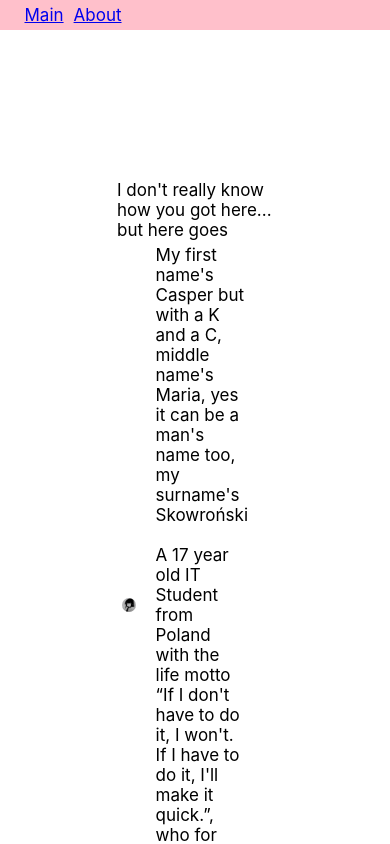
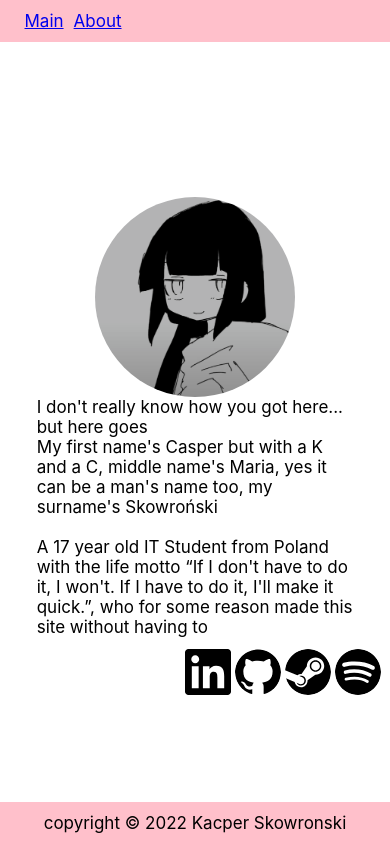
Before and after one commit to PandaHajs/Skowronskime, a Next.js app: page /about in a window 390 px wide. Shown: the top 844 px of the page. Built offline with nearby package versions, Linux system fonts and the light colour scheme.

Commit message:
More mobile 'friendly'

```diff
--- a/pages/about.js
+++ b/pages/about.js
@@ -5,11 +5,11 @@ export default function Home() {
   return (
     <>
       <Layout>
-        <p>I don&apos;t really know how you got here... but here goes</p>
         <div className="box">
-          <span className="box-img">
-            <Image src="/Koto.png" alt="Koto" width={500} height={500} />
-          </span>
+          <div className="box-img">
+            <Image src="/Koto.png" alt="Koto" width={200} height={200} />
+          </div>
+          <p>I don&apos;t really know how you got here... but here goes</p>
           <p>
             My first name&apos;s Casper but with a K and a C, middle name&apos;s
             Maria, yes it can be a man&apos;s name too, my surname&apos;s
@@ -22,17 +22,17 @@ export default function Home() {
           </p>
         </div>
         <div className="links">
-          <a href="">
-            <Image src="/linkedin.svg" width={100} height={100} alt="Linked" />
+          <a href="https://www.linkedin.com/in/kacper-skowro%C5%84ski-854424230/">
+            <Image src="/linkedin.svg" width={50} height={50} alt="Linked" />
           </a>
           <a href="https://github.com/PandaHajs">
-            <Image src="/github.svg" width={100} height={100} alt="Github" />
+            <Image src="/github.svg" width={50} height={50} alt="Github" />
           </a>
-          <a href="">
-            <Image src="/steam.svg" width={100} height={100} alt="Steam" />
+          <a href="https://steamcommunity.com/id/Brothersmoment">
+            <Image src="/steam.svg" width={50} height={50} alt="Steam" />
           </a>
-          <a href="">
-            <Image src="/spotify.svg" width={100} height={100} alt="Spotify" />
+          <a href="https://open.spotify.com/user/bw0ll1dlqune2qo1lh0xjhqxo?si=12fdb2fb1b954d54">
+            <Image src="/spotify.svg" width={50} height={50} alt="Spotify" />
           </a>
         </div>
       </Layout>
@@ -52,6 +52,7 @@ export default function Home() {
           align-items: center;
           justify-content: center;
           margin: 5px;
+          flex-direction: column;
         }
         .box p {
           padding: 0 20px;
@@ -66,8 +67,8 @@ export default function Home() {
           margin: 5px;
           border-radius: 100%;
         }
-        .links Image:nth-child(2) {
-          border-radius: 0%;
+        .links a:nth-child(1) {
+          border-radius: 5%;
         }
 
         .links a {
--- a/src/components/Layout.js
+++ b/src/components/Layout.js
@@ -69,6 +69,11 @@ export default function Layout({ children }) {
           flex-direction: column;
           height: 100vh;
         }
+        @media (max-width: 768px) {
+          main {
+            padding-left: 3vw;
+            padding-right: 3vw;
+          }
       `}</style>
     </div>
   );
```
